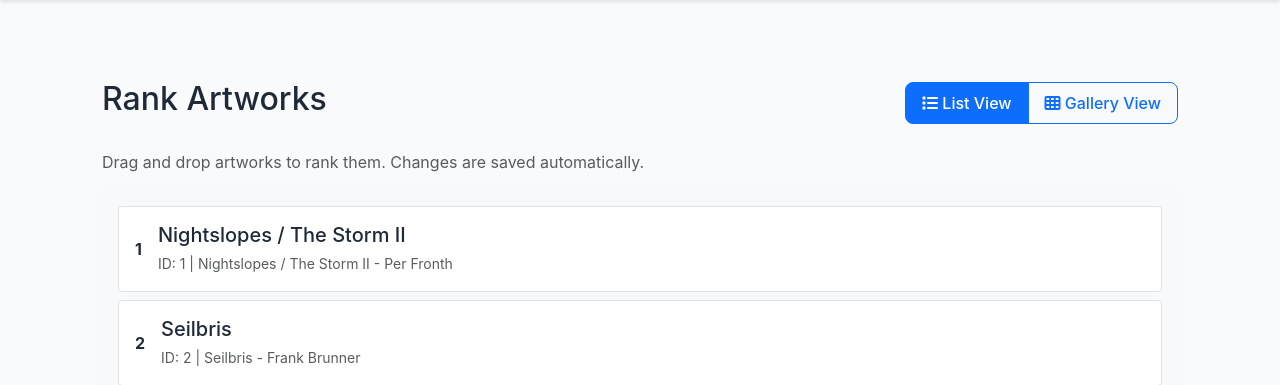
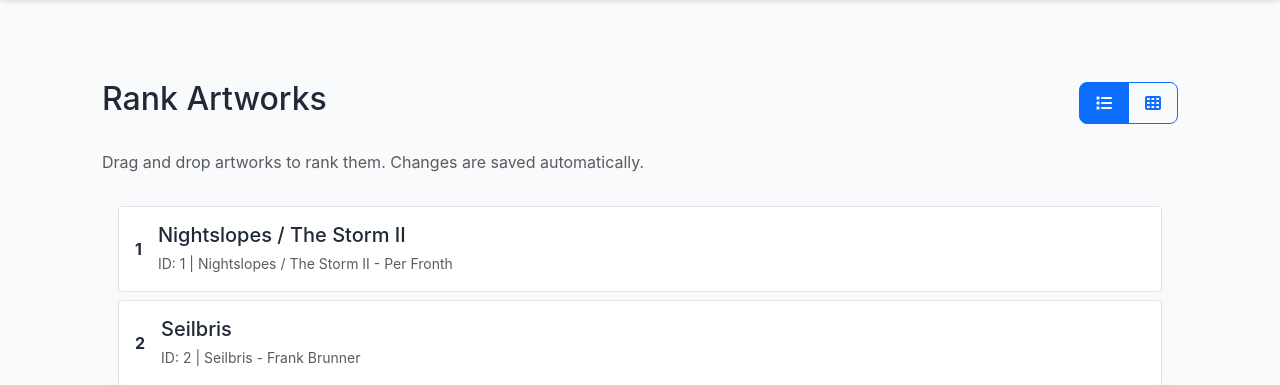
Before and after one commit to ksolheim/smartarters, a Flask app: page /rankings in a window 1280 px wide. Shown: the part 56-441 px from the top of the page. Run offline with Flask 3, Linux system fonts and the light colour scheme; the visitor is signed in with stand-in values (Sample User, id 1); data comes from the database, SQL or seed files in the repository.

Commit message:
Removed toggle label

```diff
--- a/app.py
+++ b/app.py
@@ -32,4 +32,4 @@ app.register_blueprint(draw_bp)
 app.register_blueprint(history_bp)
 
 if __name__ == '__main__':
-    app.run(host='0.0.0.0', port=6001, debug=True)
+    app.run(host='0.0.0.0', port=6002, debug=True)
--- a/templates/rankings.html
+++ b/templates/rankings.html
@@ -13,10 +13,10 @@
         <h2>Rank Artworks</h2>
         <div class="btn-group" role="group">
             <button type="button" class="btn btn-outline-primary active" data-view="list">
-                <i class="fas fa-list"></i> List View
+                <i class="fas fa-list"></i>
             </button>
             <button type="button" class="btn btn-outline-primary" data-view="gallery">
-                <i class="fas fa-th"></i> Gallery View
+                <i class="fas fa-th"></i>
             </button>
         </div>
     </div>
```
